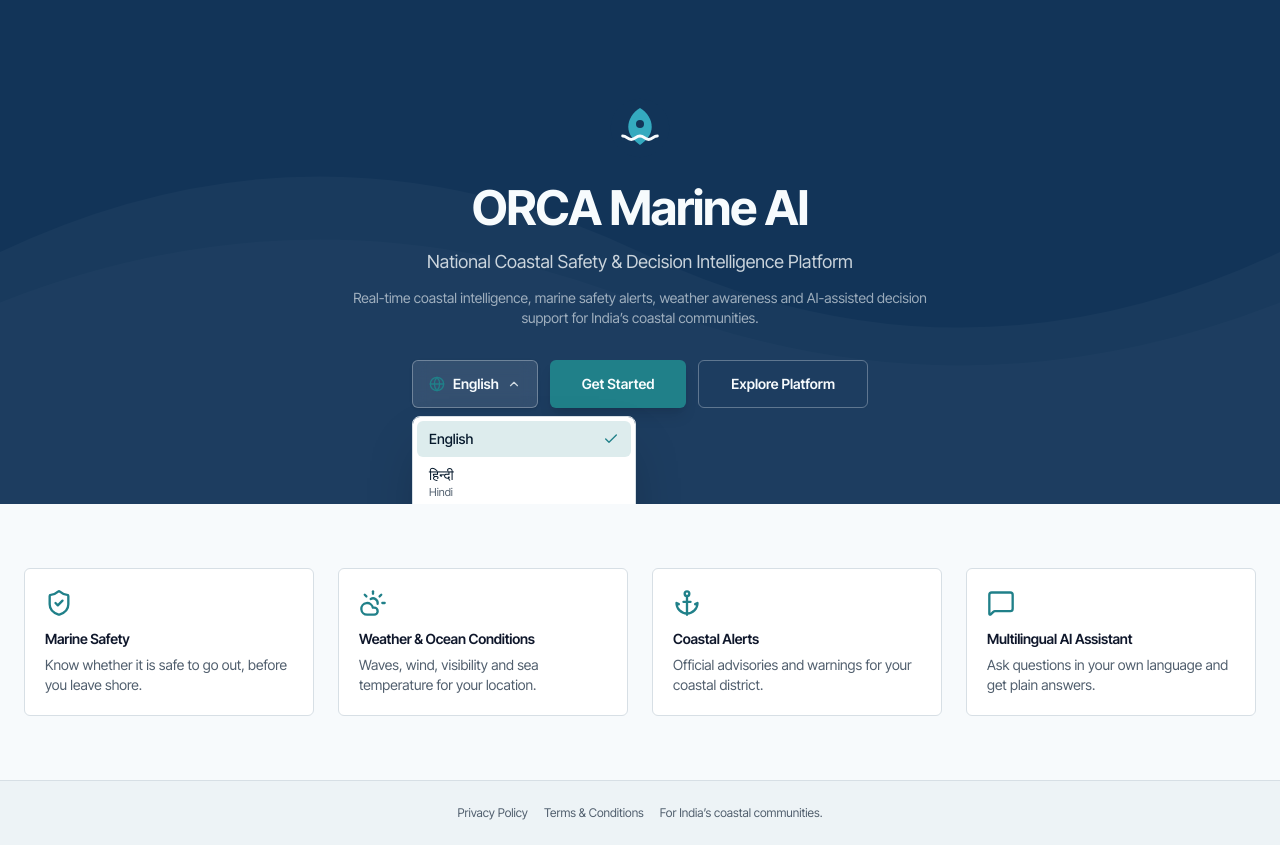
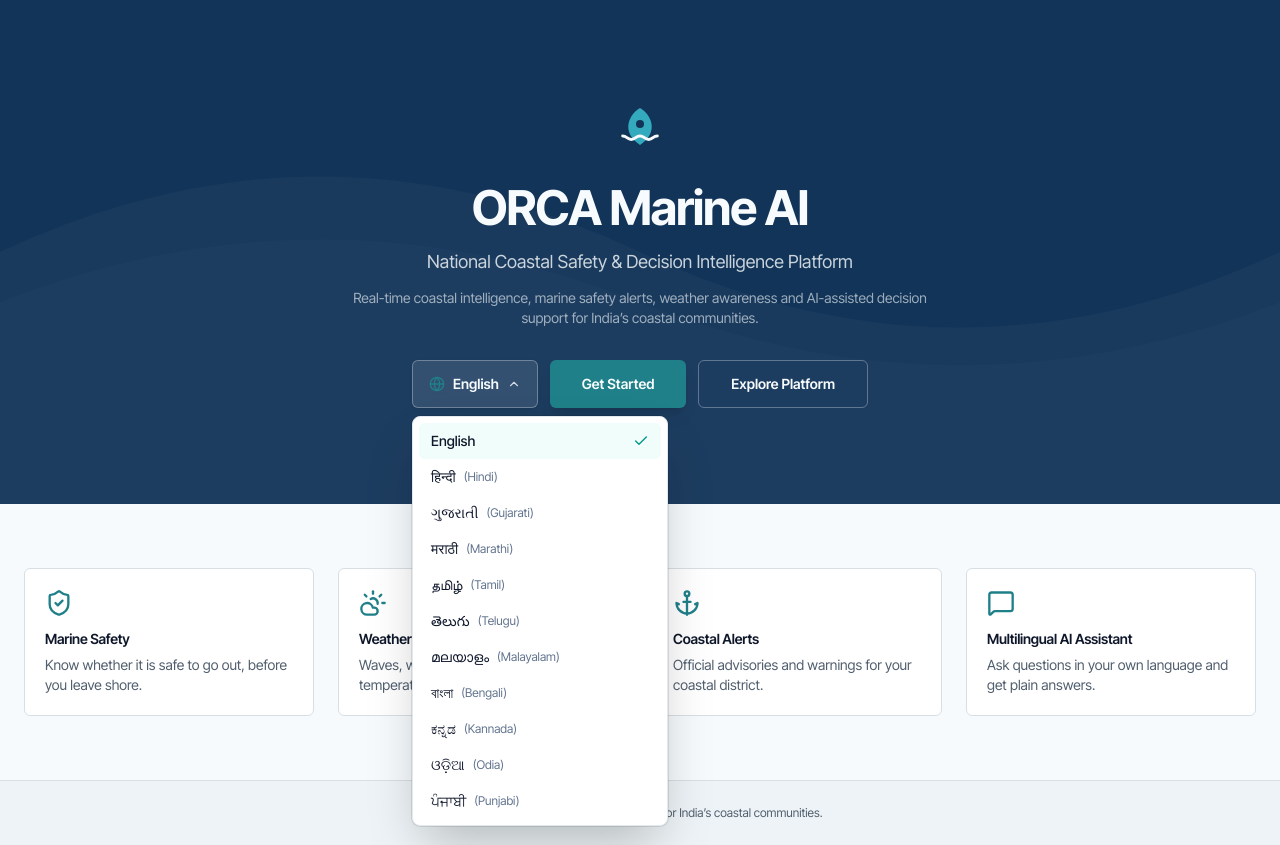
Before and after one commit to Darshilmodi15/Team-OrbitX-SIH-26, a React (Vite) app in the folder frontend/: page / in a window 1280 px wide. Both pictures are taken after a click on the button "English". Built offline with nearby package versions, Linux system fonts and the light colour scheme; no server answers.

Commit message:
fix(ui): expand compact language dropdown to display all 11 languages without clipping or scrollbars

```diff
--- a/frontend/src/pages/LandingPage.tsx
+++ b/frontend/src/pages/LandingPage.tsx
@@ -59,8 +59,8 @@ export default function LandingPage() {
   return (
     <div className="flex min-h-screen flex-col bg-background">
       {/* Hero */}
-      <section className="relative isolate overflow-hidden bg-primary px-4 py-16 text-primary-foreground md:py-24">
-        <div className="absolute inset-0 -z-10 opacity-20">
+      <section className="relative isolate bg-primary px-4 py-16 text-primary-foreground md:py-24">
+        <div className="absolute inset-0 -z-10 overflow-hidden opacity-20 pointer-events-none">
           <svg viewBox="0 0 800 400" preserveAspectRatio="none" className="h-full w-full">
             <path d="M0,200 Q200,80 400,200 T800,200 V400 H0Z" fill="currentColor" opacity="0.15" />
             <path d="M0,240 Q200,140 400,240 T800,240 V400 H0Z" fill="currentColor" opacity="0.1" />
@@ -103,7 +103,7 @@ export default function LandingPage() {
               {dropdownOpen && (
                 <div
                   role="listbox"
-                  className="absolute left-1/2 -translate-x-1/2 sm:left-0 sm:translate-x-0 bottom-full mb-2 sm:bottom-auto sm:top-full sm:mt-2 z-50 max-h-72 w-56 overflow-y-auto rounded-lg border border-border bg-card p-1 text-card-foreground shadow-2xl"
+                  className="absolute left-1/2 -translate-x-1/2 sm:left-0 sm:translate-x-0 top-full mt-2 z-50 w-64 max-h-[80vh] sm:max-h-none overflow-y-auto sm:overflow-visible rounded-lg border border-slate-200 bg-white p-1.5 text-slate-900 shadow-2xl ring-1 ring-black/10"
                 >
                   {LANGUAGES.map((l) => {
                     const isSelected = (selectedLang || lang) === l.code;
@@ -115,18 +115,20 @@ export default function LandingPage() {
                         aria-selected={isSelected}
                         onClick={() => handleLanguageSelect(l.code)}
                         className={cn(
-                          "flex w-full cursor-pointer items-center justify-between rounded-md px-3 py-2 text-sm text-left transition-colors hover:bg-muted",
-                          isSelected && "bg-secondary/15 font-semibold text-secondary",
+                          "flex w-full cursor-pointer items-center justify-between rounded-md px-3 py-2 text-sm text-left transition-colors",
+                          isSelected
+                            ? "bg-teal-50 font-semibold text-teal-800"
+                            : "text-slate-700 hover:bg-slate-100 hover:text-slate-900",
                         )}
                       >
-                        <div className="flex flex-col">
-                          <span className="font-medium text-foreground">{l.native}</span>
+                        <div className="flex items-center gap-2">
+                          <span className="font-medium text-slate-900">{l.native}</span>
                           {l.code !== "en" && (
-                            <span className="text-[11px] text-muted-foreground">{l.english}</span>
+                            <span className="text-xs text-slate-500">({l.english})</span>
                           )}
                         </div>
                         {isSelected && (
-                          <Check className="size-4 shrink-0 text-secondary" aria-hidden />
+                          <Check className="size-4 shrink-0 text-teal-600" aria-hidden />
                         )}
                       </button>
                     );
```
